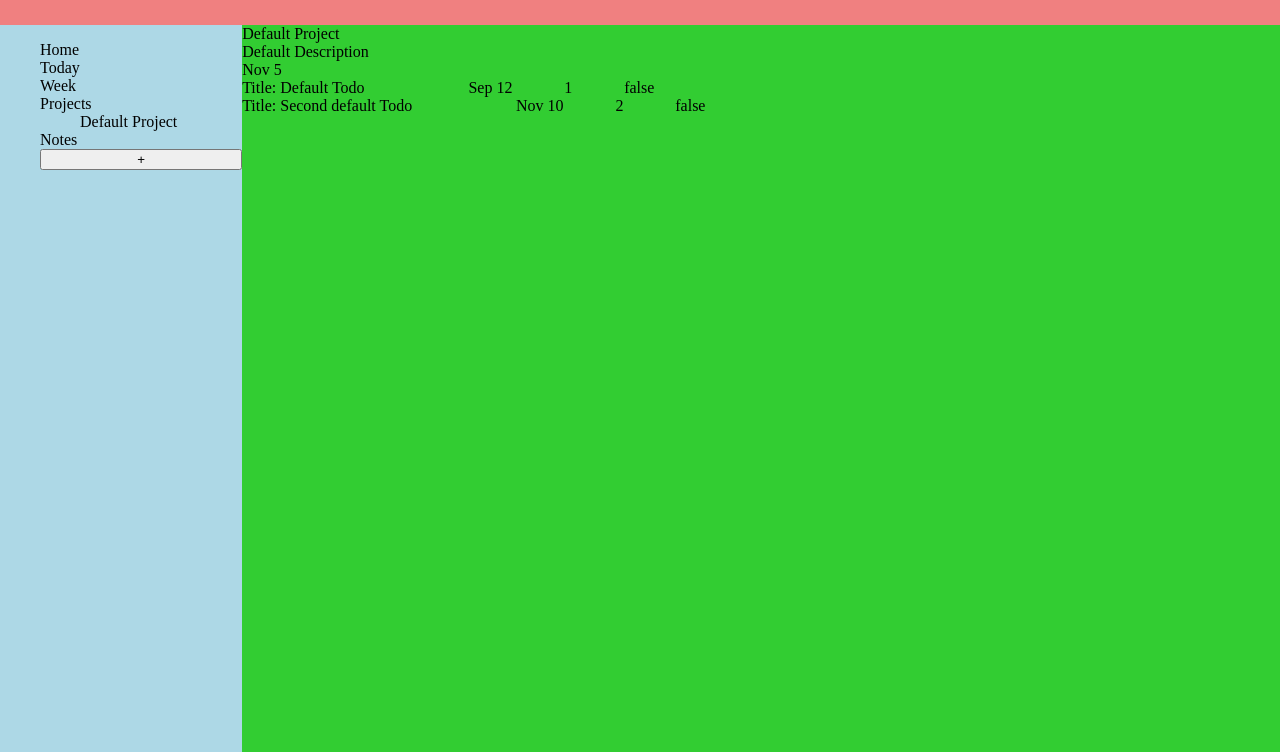
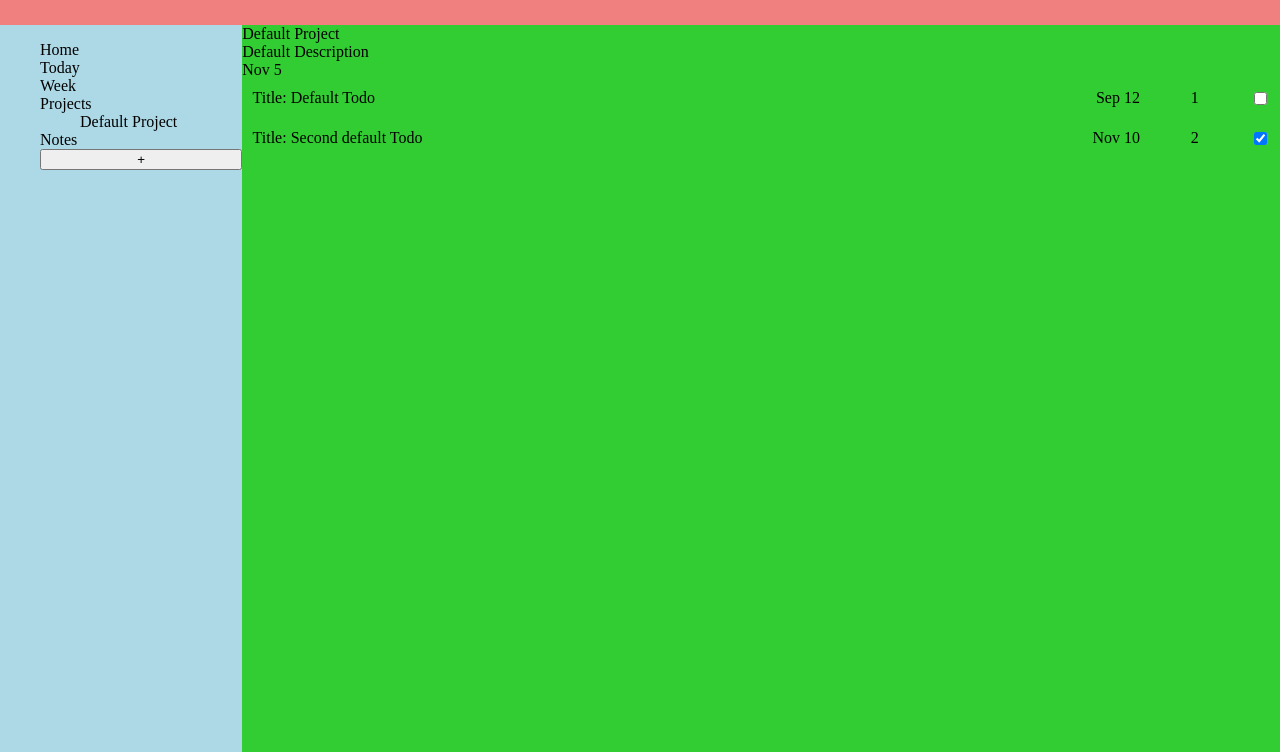
Before and after one commit to assiajsaad/Todo-List, a website built with webpack: page src/index.html in a window 1280 px wide. Shown: the part 48-800 px from the top of the page. Built offline with nearby package versions, Linux system fonts and the light colour scheme.

Commit message:
Added checkbox via todo-ui

```diff
--- a/src/components/todo-ui.js
+++ b/src/components/todo-ui.js
@@ -19,7 +19,7 @@ function todoItem(todo,index){
     const description = document.createElement('div');
     const duedate = document.createElement('div');
     const priority = document.createElement('div');
-    const isComplete = document.createElement('div');
+    const isComplete = document.createElement('input');
 
     title.classList.add('todo-title');
     description.classList.add('todo-description');
@@ -31,7 +31,13 @@ function todoItem(todo,index){
     description.textContent = todo.getDecription;
     duedate.textContent = todo.getDuedate;
     priority.textContent = todo.getPriority;
-    isComplete.textContent = todo.getIsComplete;
+    // isComplete.textContent = todo.getIsComplete;
+    isComplete.type= 'checkbox';
+    // isComplete.value = true;
+    isComplete.checked = todo.getIsComplete;
+    console.log(`Todo is complete: ${todo.isComplete}`);
+    // isComplete.checked = false;
+
 
     item.appendChild(title);
     item.appendChild(description);
--- a/src/data.js
+++ b/src/data.js
@@ -31,7 +31,7 @@ class Data {
       ""
     );
 
-
+      defaultTodo2.setIsComplete= true;
     defaultProj.addTodo(defaultTodo);
     defaultProj.addTodo(defaultTodo2);
 
--- a/src/style.css
+++ b/src/style.css
@@ -42,4 +42,9 @@ ul > * {
 .todo-item {
   display:flex;
   gap: 5%;
+  padding: 1%;
 }
+
+.todo-title{
+  margin-right: auto;
+}
```
